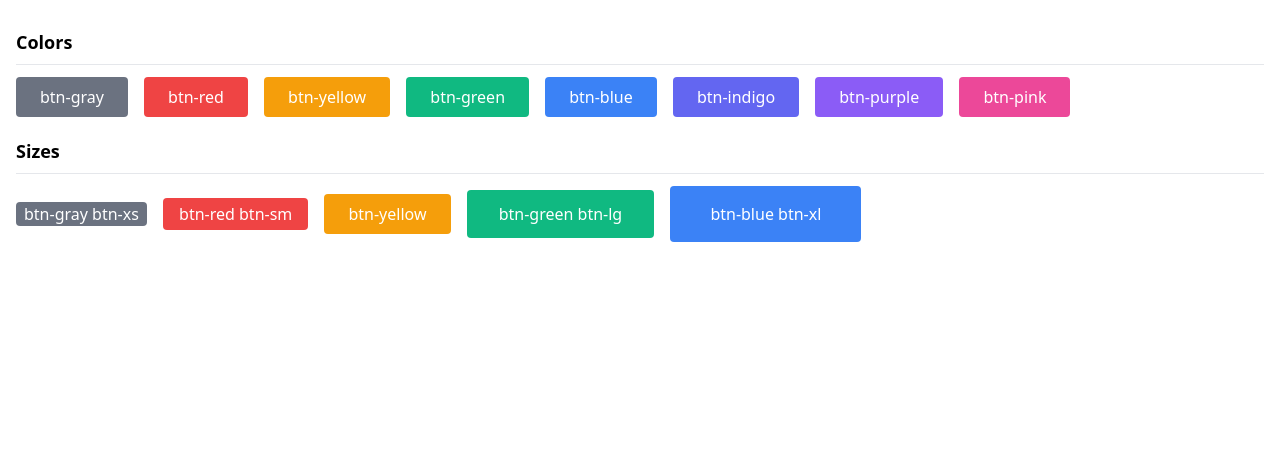
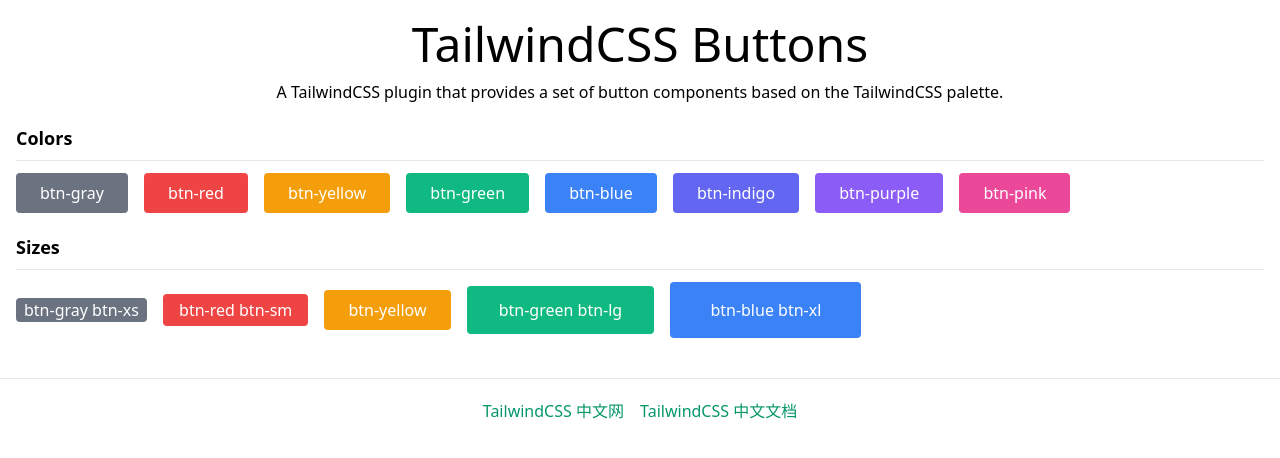
Before and after one commit to tailwindchina/tailwindcss-buttons, a website: page docs/index.html in a window 1280 px wide. Drawn offline with Linux system fonts and the light colour scheme.

Commit message:
Update docs

```diff
--- a/docs/index.html
+++ b/docs/index.html
@@ -1,13 +1,19 @@
 <!DOCTYPE html>
 <html lang="en">
+
 <head>
     <meta charset="UTF-8">
     <meta name="viewport" content="width=device-width, initial-scale=1.0">
     <title>TailwindCSS Buttons Demo</title>
     <link rel="stylesheet" href="tailwindcss.css">
 </head>
+
 <body>
     <div class="container mx-auto px-4 mt-5 space-y-3">
+        <h1 class="text-5xl text-center">TailwindCSS Buttons</h1>
+        <div class="text-center">A TailwindCSS plugin that provides a set of button components based on the TailwindCSS
+            palette.</div>
+
         <h2 class="text-lg font-bold border-b py-2">Colors</h2>
         <div class="space-x-3">
             <button class="btn btn-gray">btn-gray</button>
@@ -29,5 +35,12 @@
             <button class="btn btn-blue btn-xl">btn-blue btn-xl</button>
         </div>
     </div>
+    <div class="container mx-auto">
+        <div class="text-center mt-10 border-t py-5 space-x-3">
+            <a href="https://tailwindchina.com/" class="text-green-600 hover:underline" target="_blank">TailwindCSS 中文网</a>
+            <a href="https://docs.tailwindchina.com/" class="text-green-600 hover:underline" target="_blank">TailwindCSS 中文文档</a>
+        </div>
+    </div>
 </body>
+
 </html>
--- a/docs/tailwind.css
+++ /dev/null
@@ -1,3 +0,0 @@
-@tailwind base;
-@tailwind components;
-@tailwind utilities;
--- a/docs/tailwindcss.css
+++ b/docs/tailwindcss.css
@@ -693,6 +693,10 @@
   margin-left: calc(0.75rem * calc(1 - var(--tw-space-x-reverse)));
 }
 
+.border-t {
+  border-top-width: 1px;
+}
+
 .border-b {
   border-bottom-width: 1px;
 }
@@ -710,6 +714,11 @@
   line-height: 1.75rem;
 }
 
+.text-5xl {
+  font-size: 3rem;
+  line-height: 1;
+}
+
 .mx-auto {
   margin-left: auto;
   margin-right: auto;
@@ -717,6 +726,10 @@
 
 .mt-5 {
   margin-top: 1.25rem;
+}
+
+.mt-10 {
+  margin-top: 2.5rem;
 }
 
 .py-2 {
@@ -727,6 +740,11 @@
 .px-4 {
   padding-left: 1rem;
   padding-right: 1rem;
+}
+
+.py-5 {
+  padding-top: 1.25rem;
+  padding-bottom: 1.25rem;
 }
 
 * {
@@ -740,6 +758,19 @@
   --tw-ring-color: rgba(59, 130, 246, 0.5);
   --tw-ring-offset-shadow: 0 0 #0000;
   --tw-ring-shadow: 0 0 #0000;
+}
+
+.text-center {
+  text-align: center;
+}
+
+.text-green-600 {
+  --tw-text-opacity: 1;
+  color: rgba(5, 150, 105, var(--tw-text-opacity));
+}
+
+.hover\:underline:hover {
+  text-decoration: underline;
 }
 
 @-webkit-keyframes spin {
```
